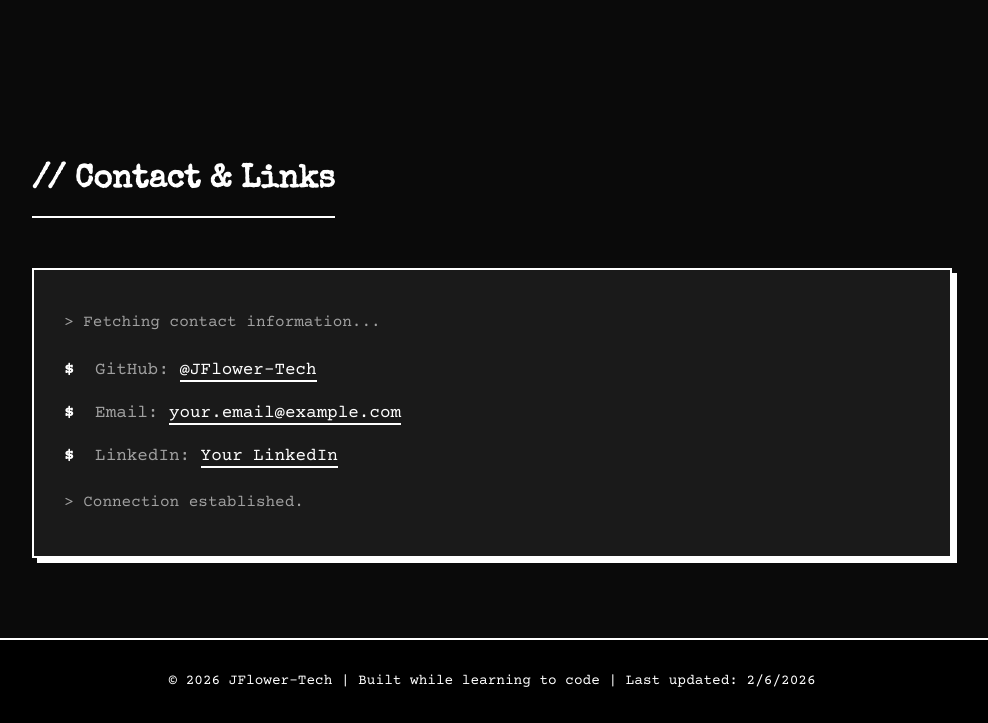
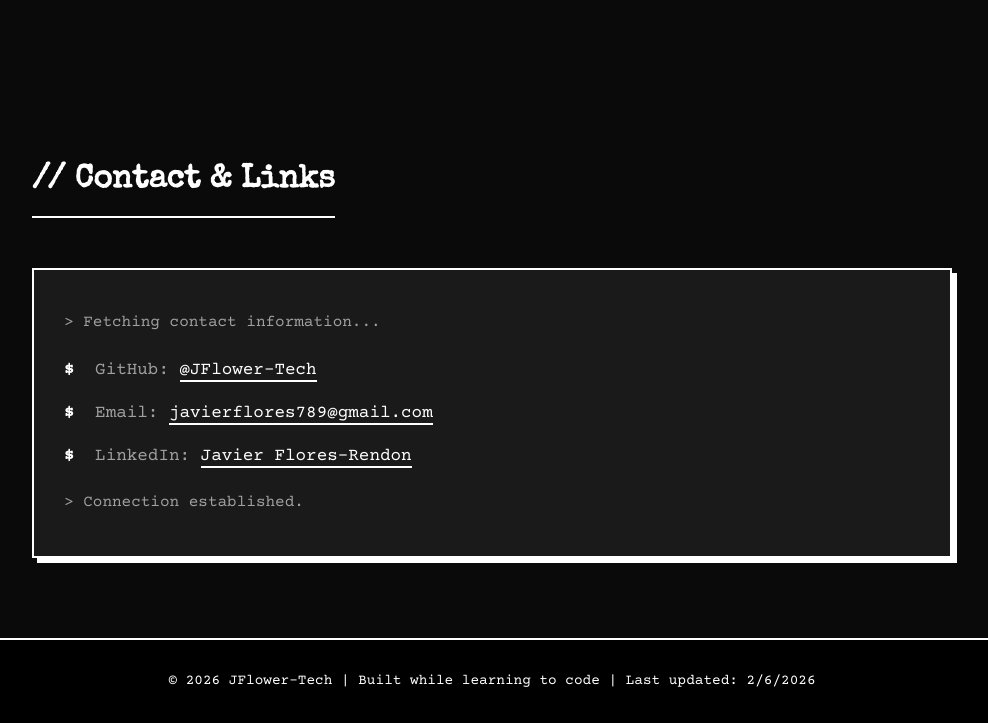
Before and after one commit to JFlower-Tech/.github.io, a plain HTML site: page index.html in a window 1280 px wide. Shown: the part 2773-3496 px from the top of the page, without its empty margins (148-1136 px from the left). Drawn offline with nearby package versions, Linux system fonts and the light colour scheme.

Commit message:
Update index.html

```diff
--- a/index.html
+++ b/index.html
@@ -93,8 +93,8 @@
             <p>> Fetching contact information...</p>
             <div class="contact-links">
                 <p><span class="prompt">$</span> GitHub: <a href="https://github.com/JFlower-Tech" target="_blank">@JFlower-Tech</a></p>
-                <p><span class="prompt">$</span> Email: <a href="mailto:your.email@example.com">your.email@example.com</a></p>
-                <p><span class="prompt">$</span> LinkedIn: <a href="https://linkedin.com/in/yourprofile" target="_blank">Your LinkedIn</a></p>
+                <p><span class="prompt">$</span> Email: <a href="mailto:javierflores789@gmail.com">javierflores789@gmail.com</a></p>
+                <p><span class="prompt">$</span> LinkedIn: <a href="www.linkedin.com/in/javier-flores-rendon-437a43194" target="_blank">Javier Flores-Rendon</a></p>
             </div>
             <p>> Connection established.</p>
         </div>
```
